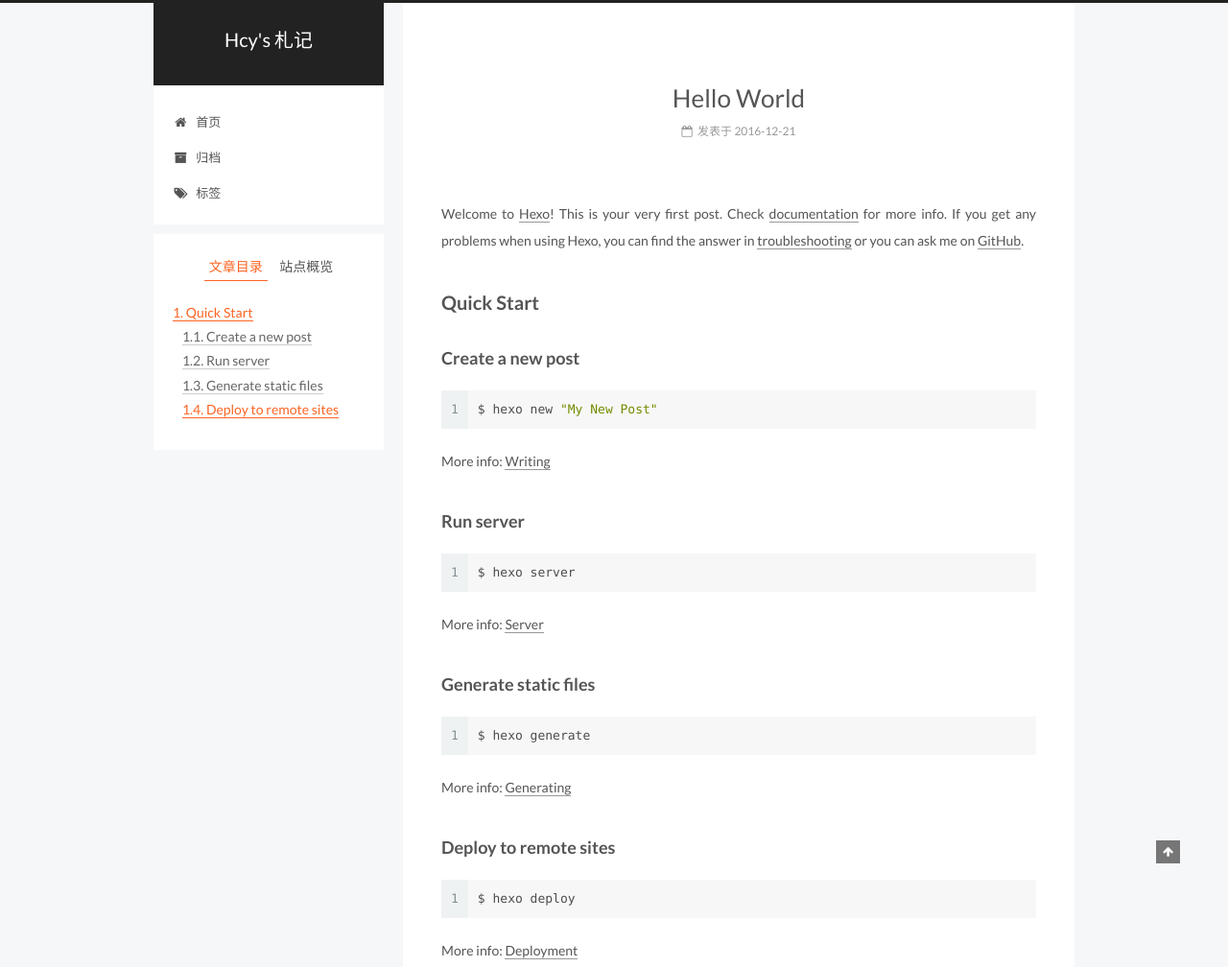
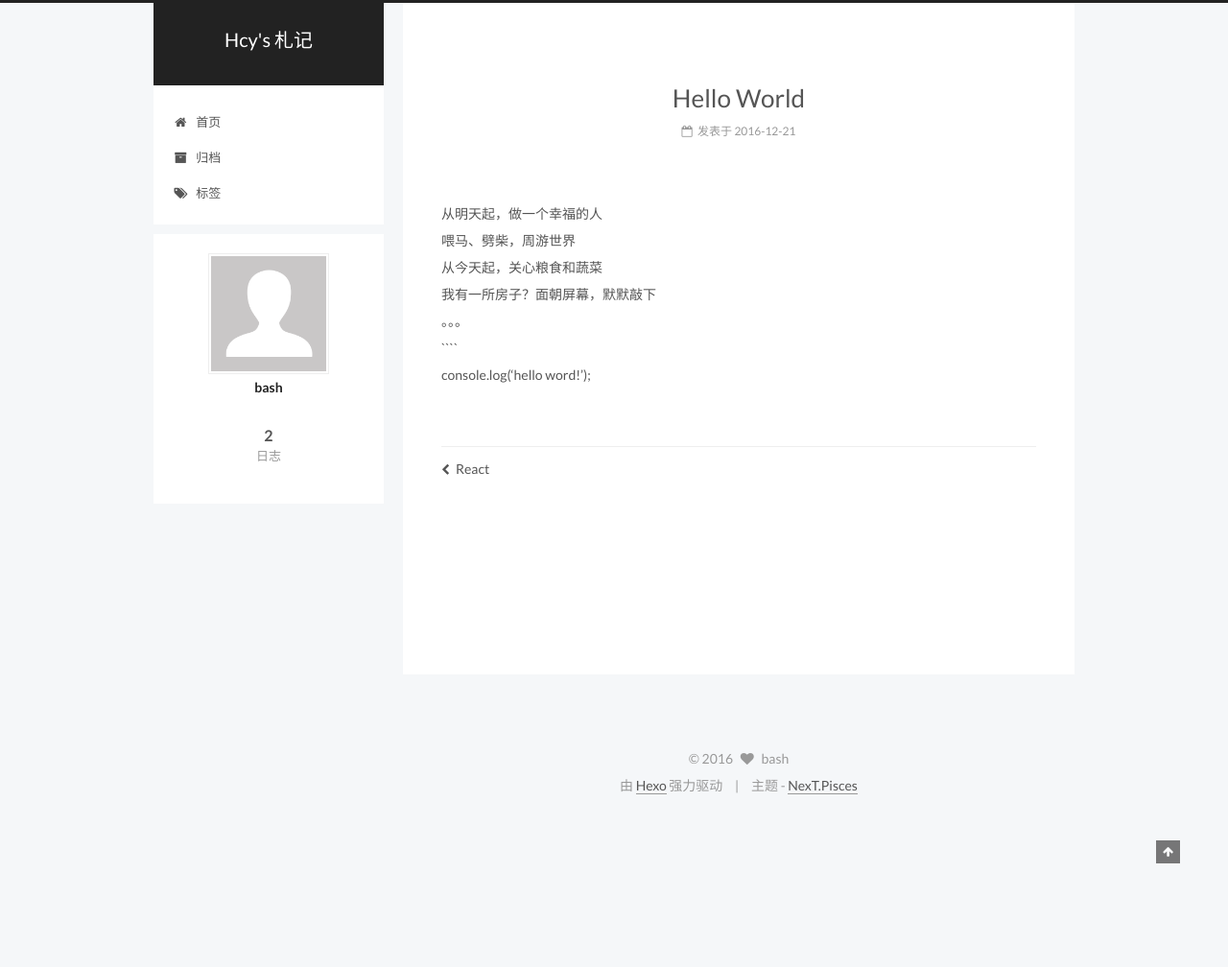
Before and after one commit to hcygithub/hcygithub.github.io, a plain HTML site: page 2016/12/21/hello-world/index.html in a window 1280 px wide. Shown: the top 1008 px of the page at 96% size. After the commit the page ends 853 px from the top, so only its background shows below. Drawn offline with Linux system fonts and the light colour scheme.

Commit message:
Site updated: 2016-12-21 19:04:36

`````diff
--- a/2016/12/21/hello-world/index.html
+++ b/2016/12/21/hello-world/index.html
@@ -84,19 +84,16 @@
 
 
 
-<meta name="description" content="Welcome to Hexo! This is your very first post. Check documentation for more info. If you get any problems when using Hexo, you can find the answer in troubleshooting or you can ask me on GitHub.
-Quick">
+<meta name="description" content="从明天起，做一个幸福的人喂马、劈柴，周游世界从今天起，关心粮食和蔬菜我有一所房子？面朝屏幕，默默敲下。。。````console.log(‘hello word!’);">
 <meta property="og:type" content="article">
 <meta property="og:title" content="Hello World">
 <meta property="og:url" content="http://yoursite.com/2016/12/21/hello-world/index.html">
 <meta property="og:site_name" content="Hcy's 札记">
-<meta property="og:description" content="Welcome to Hexo! This is your very first post. Check documentation for more info. If you get any problems when using Hexo, you can find the answer in troubleshooting or you can ask me on GitHub.
-Quick">
-<meta property="og:updated_time" content="2016-12-21T05:32:12.950Z">
+<meta property="og:description" content="从明天起，做一个幸福的人喂马、劈柴，周游世界从今天起，关心粮食和蔬菜我有一所房子？面朝屏幕，默默敲下。。。````console.log(‘hello word!’);">
+<meta property="og:updated_time" content="2016-12-21T10:15:48.019Z">
 <meta name="twitter:card" content="summary">
 <meta name="twitter:title" content="Hello World">
-<meta name="twitter:description" content="Welcome to Hexo! This is your very first post. Check documentation for more info. If you get any problems when using Hexo, you can find the answer in troubleshooting or you can ask me on GitHub.
-Quick">
+<meta name="twitter:description" content="从明天起，做一个幸福的人喂马、劈柴，周游世界从今天起，关心粮食和蔬菜我有一所房子？面朝屏幕，默默敲下。。。````console.log(‘hello word!’);">
 
 
 
@@ -318,15 +315,7 @@ Quick">
 
 
 
-        <p>Welcome to <a href="https://hexo.io/" target="_blank" rel="external">Hexo</a>! This is your very first post. Check <a href="https://hexo.io/docs/" target="_blank" rel="external">documentation</a> for more info. If you get any problems when using Hexo, you can find the answer in <a href="https://hexo.io/docs/troubleshooting.html" target="_blank" rel="external">troubleshooting</a> or you can ask me on <a href="https://github.com/hexojs/hexo/issues" target="_blank" rel="external">GitHub</a>.</p>
-<h2 id="Quick-Start"><a href="#Quick-Start" class="headerlink" title="Quick Start"></a>Quick Start</h2><h3 id="Create-a-new-post"><a href="#Create-a-new-post" class="headerlink" title="Create a new post"></a>Create a new post</h3><figure class="highlight bash"><table><tr><td class="gutter"><pre><div class="line">1</div></pre></td><td class="code"><pre><div class="line">$ hexo new <span class="string">"My New Post"</span></div></pre></td></tr></table></figure>
-<p>More info: <a href="https://hexo.io/docs/writing.html" target="_blank" rel="external">Writing</a></p>
-<h3 id="Run-server"><a href="#Run-server" class="headerlink" title="Run server"></a>Run server</h3><figure class="highlight bash"><table><tr><td class="gutter"><pre><div class="line">1</div></pre></td><td class="code"><pre><div class="line">$ hexo server</div></pre></td></tr></table></figure>
-<p>More info: <a href="https://hexo.io/docs/server.html" target="_blank" rel="external">Server</a></p>
-<h3 id="Generate-static-files"><a href="#Generate-static-files" class="headerlink" title="Generate static files"></a>Generate static files</h3><figure class="highlight bash"><table><tr><td class="gutter"><pre><div class="line">1</div></pre></td><td class="code"><pre><div class="line">$ hexo generate</div></pre></td></tr></table></figure>
-<p>More info: <a href="https://hexo.io/docs/generating.html" target="_blank" rel="external">Generating</a></p>
-<h3 id="Deploy-to-remote-sites"><a href="#Deploy-to-remote-sites" class="headerlink" title="Deploy to remote sites"></a>Deploy to remote sites</h3><figure class="highlight bash"><table><tr><td class="gutter"><pre><div class="line">1</div></pre></td><td class="code"><pre><div class="line">$ hexo deploy</div></pre></td></tr></table></figure>
-<p>More info: <a href="https://hexo.io/docs/deployment.html" target="_blank" rel="external">Deployment</a></p>
+        <p>从明天起，做一个幸福的人<br>喂马、劈柴，周游世界<br>从今天起，关心粮食和蔬菜<br>我有一所房子？面朝屏幕，默默敲下<br>。。。<br>````<br>console.log(‘hello word!’);</p>
 
 
     </div>
@@ -408,17 +397,8 @@ Quick">
 
 
 
-        <ul class="sidebar-nav motion-element">
-          <li class="sidebar-nav-toc sidebar-nav-active" data-target="post-toc-wrap" >
-            文章目录
-          </li>
-          <li class="sidebar-nav-overview" data-target="site-overview">
-            站点概览
-          </li>
-        </ul>
 
-
-      <section class="site-overview sidebar-panel">
+      <section class="site-overview sidebar-panel sidebar-panel-active">
         <div class="site-author motion-element" itemprop="author" itemscope itemtype="http://schema.org/Person">
           <img class="site-author-image" itemprop="image"
                src="/images/avatar.gif"
@@ -460,22 +440,6 @@ Quick">
 
       </section>
 
-
-      <!--noindex-->
-        <section class="post-toc-wrap motion-element sidebar-panel sidebar-panel-active">
-          <div class="post-toc">
-
-
-
-
-
-
-              <div class="post-toc-content"><ol class="nav"><li class="nav-item nav-level-2"><a class="nav-link" href="#Quick-Start"><span class="nav-number">1.</span> <span class="nav-text">Quick Start</span></a><ol class="nav-child"><li class="nav-item nav-level-3"><a class="nav-link" href="#Create-a-new-post"><span class="nav-number">1.1.</span> <span class="nav-text">Create a new post</span></a></li><li class="nav-item nav-level-3"><a class="nav-link" href="#Run-server"><span class="nav-number">1.2.</span> <span class="nav-text">Run server</span></a></li><li class="nav-item nav-level-3"><a class="nav-link" href="#Generate-static-files"><span class="nav-number">1.3.</span> <span class="nav-text">Generate static files</span></a></li><li class="nav-item nav-level-3"><a class="nav-link" href="#Deploy-to-remote-sites"><span class="nav-number">1.4.</span> <span class="nav-text">Deploy to remote sites</span></a></li></ol></li></ol></div>
-
-
-          </div>
-        </section>
-      <!--/noindex-->
 
 
     </div>
--- a/css/main.css
+++ b/css/main.css
@@ -1681,7 +1681,7 @@ pre .javascript .function {
   width: 4px;
   height: 4px;
   border-radius: 50%;
-  background: #b3f517;
+  background: #0be4ec;
 }
 .links-of-blogroll {
   font-size: 13px;
`````
Also changed, not shown: index.html (+1 -9 lines).
